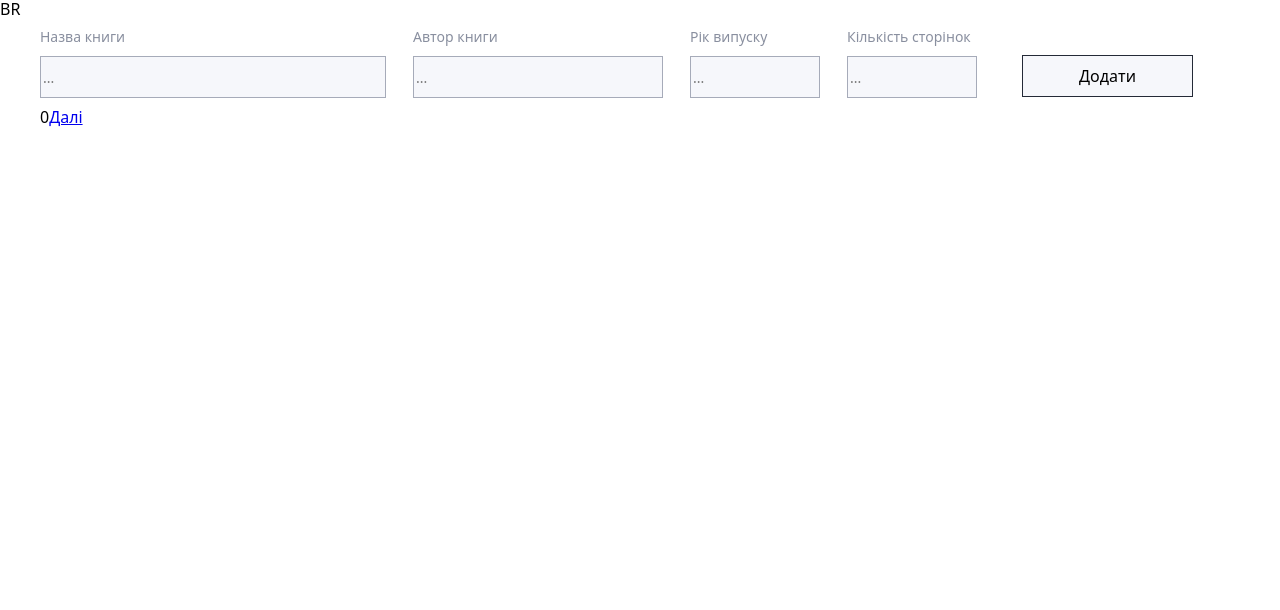
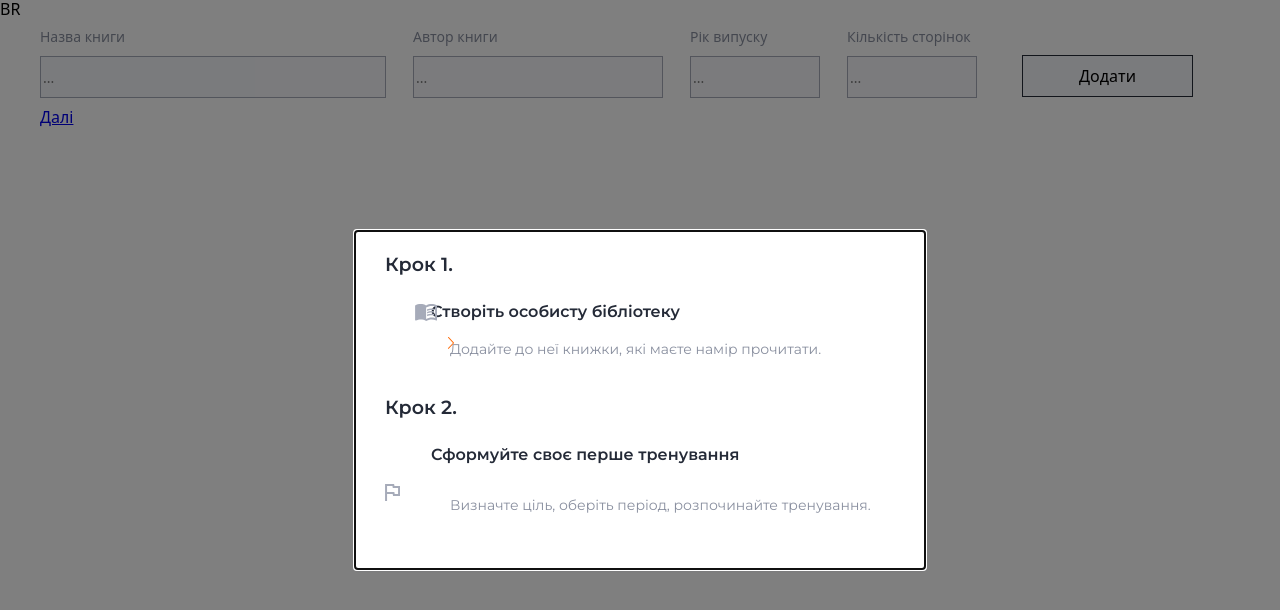
Before and after one commit to zenya385/books-reading, a React (Create React App) app: page /library in a window 1280 px wide. Shown: the top 610 px of the page. Built offline with nearby package versions, Linux system fonts and the light colour scheme.

Commit message:
fix open modal

```diff
--- a/src/components/InstructionModal/InstructionModal.jsx
+++ b/src/components/InstructionModal/InstructionModal.jsx
@@ -20,7 +20,7 @@ export default function InstructionModal({ colorIcon }) {
         aria-describedby="modal-modal-description"
       >
         <Box className={s.modal} onClick={handleClose}>
-          <Typography>
+          {/* <Typography> */}
           <div className={s.firstStepWrapper}>
             <p className={s.title}>Крок 1.</p>
             <svg className={s.firstStepIcon} width="22px" height="17px">
@@ -34,8 +34,8 @@ export default function InstructionModal({ colorIcon }) {
               Додайте до неї книжки, які маєте намір прочитати.
             </p>
           </div>
-          </Typography>
-          <Typography>
+          {/* </Typography> */}
+          {/* <Typography> */}
           <div className={s.stepWrapper}>
             <p className={s.title}>Крок 2.</p>
             <svg className={s.secondStepIcon} width="15px" height="17px">
@@ -49,7 +49,7 @@ export default function InstructionModal({ colorIcon }) {
               Визначте ціль, оберіть період, розпочинайте тренування.
             </p>
           </div>
-          </Typography>
+          {/* </Typography> */}
           <Typography className={s.btnWrepper}>
             <button onClick={handleClose} className={s.okBtn}>
               Ок
--- a/src/pages/LibraryPage.jsx
+++ b/src/pages/LibraryPage.jsx
@@ -6,6 +6,7 @@ import {
   getBooksFinishedReadingState,
   getBooksGoingToReadState,
   getBooksState,
+  getIsLoading,
   // getGoingToRead,
 } from "../redux/books/booksSelectors";
 
@@ -42,6 +43,7 @@ const LibraryPage = ({ days = 0, hours = 0, minutes = 0, seconds = 0 }) => {
   const booksGoingToRead = useSelector(getBooksGoingToReadState);
   const booksFinishedReading = useSelector(getBooksFinishedReadingState);
   const booksCurrentlyReading = useSelector(getBooksCurrentlyReadingState);
+  const booksIsLoading = useSelector(getIsLoading);
   const dispatch = useDispatch();
 
   let review = 1;
@@ -50,6 +52,8 @@ const LibraryPage = ({ days = 0, hours = 0, minutes = 0, seconds = 0 }) => {
     useEffect(() => {
       dispatch(getBooks());
     }, []);
+
+  console.log(booksGoingToRead.length);
 
   return (
     <>
@@ -83,7 +87,8 @@ const LibraryPage = ({ days = 0, hours = 0, minutes = 0, seconds = 0 }) => {
         booksGoingToRead.length && <InstructionModal />;
       }, 0)} */}
 
-      {booksGoingToRead.length && <InstructionModal />}
+      {/* {booksGoingToRead.length === 0 && <InstructionModal />} */}
+      {!booksIsLoading && booksGoingToRead.length === 0 && <InstructionModal />}
 
       <a href="/training">Далі</a>
       {/* {loggedIn && (
--- a/src/redux/books/booksSelectors.js
+++ b/src/redux/books/booksSelectors.js
@@ -1,5 +1,8 @@
 export const getGoingToRead = (state) => state.books.goingToRead;
 export const getBooksGoingToReadState = (state) => state.books.goingToRead;
-export const getBooksFinishedReadingState = (state) => state.books.finishedReading ;
-export const getBooksCurrentlyReadingState = (state) => state.books.currentlyReading ;
+export const getBooksFinishedReadingState = (state) =>
+  state.books.finishedReading;
+export const getBooksCurrentlyReadingState = (state) =>
+  state.books.currentlyReading;
 export const getBooksState = (state) => state.books;
+export const getIsLoading = (state) => state.books.isLoading;
--- a/src/redux/books/booksSlice.js
+++ b/src/redux/books/booksSlice.js
@@ -7,6 +7,7 @@ const booksSlice = createSlice({
     currentlyReading: [],
     finishedReading: [],
     error: null,
+    isLoading: false,
   },
   extraReducers: {
     [addBook.pending]: (state) => ({
@@ -25,17 +26,20 @@ const booksSlice = createSlice({
     [getBooks.pending]: (state) => ({
       ...state,
       error: null,
+      isLoading: true,
     }),
     [getBooks.fulfilled]: (state, { payload }) => ({
       ...state,
       goingToRead: payload.goingToRead,
       currentlyReading: payload.currentlyReading,
       finishedReading: payload.finishedReading,
+      isLoading: false,
     }),
     [getBooks.rejected]: (state, { payload }) => ({
       ...state,
 
       error: payload,
+      isLoading: false,
     }),
   },
 });
```
Lines whose indentation alone changed are shown as unchanged.
